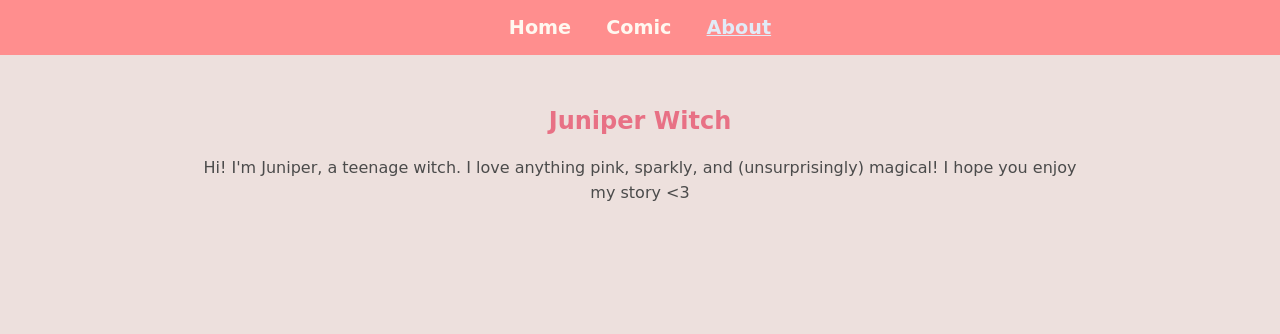
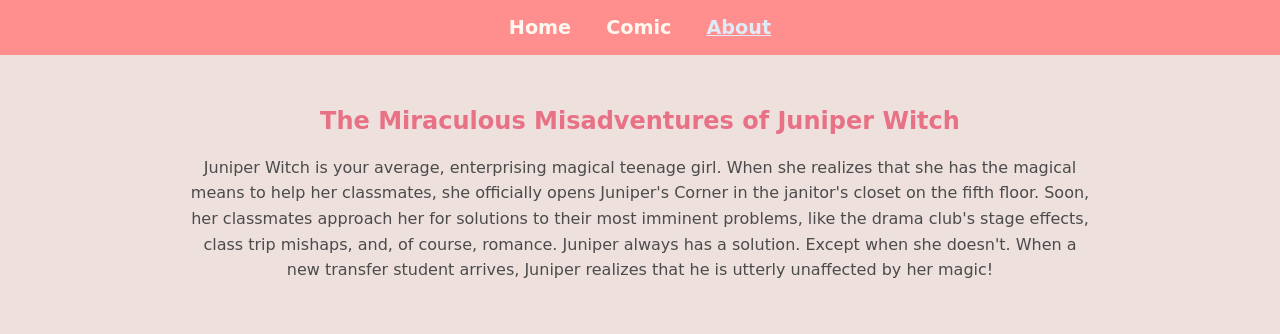
Before and after one commit to jemh-05/The_Miraculous_Misadventures_of_Juniper_Witch, a plain HTML site: page about.html in a window 1280 px wide. Drawn offline with Linux system fonts and the light colour scheme; a web font is replaced by a local one.

Commit message:
Update about.html

```diff
--- a/about.html
+++ b/about.html
@@ -21,8 +21,8 @@
     <a href="about.html" class="active">About</a>
   </nav>
   <main class="about-page">
-      <h2>Juniper Witch</h2>
-    <p>Hi! I'm Juniper, a teenage witch. I love anything pink, sparkly, and (unsurprisingly) magical! I hope you enjoy my story <3 </p>
+      <h2>The Miraculous Misadventures of Juniper Witch</h2>
+    <p>Juniper Witch is your average, enterprising magical teenage girl. When she realizes that she has the magical means to help her classmates, she officially opens Juniper's Corner in the janitor's closet on the fifth floor. Soon, her classmates approach her for solutions to their most imminent problems, like the drama club's stage effects, class trip mishaps, and, of course, romance. Juniper always has a solution. Except when she doesn't. When a new transfer student arrives, Juniper realizes that he is utterly unaffected by her magic! </p>
   </main>
 </body>
 </html>
```
